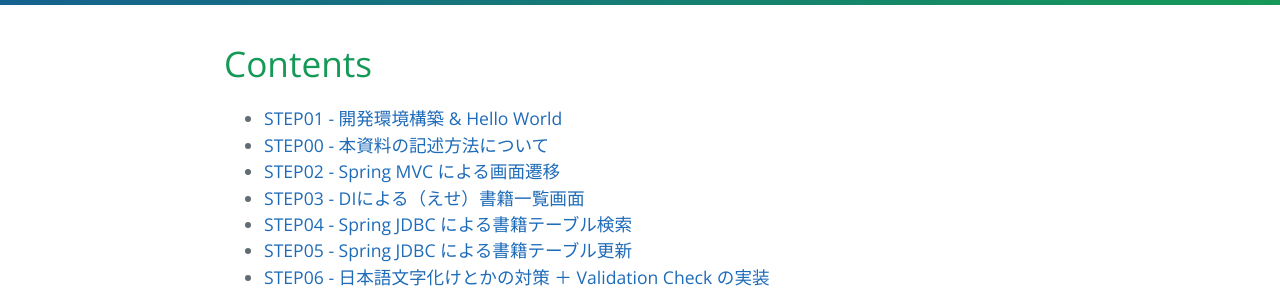
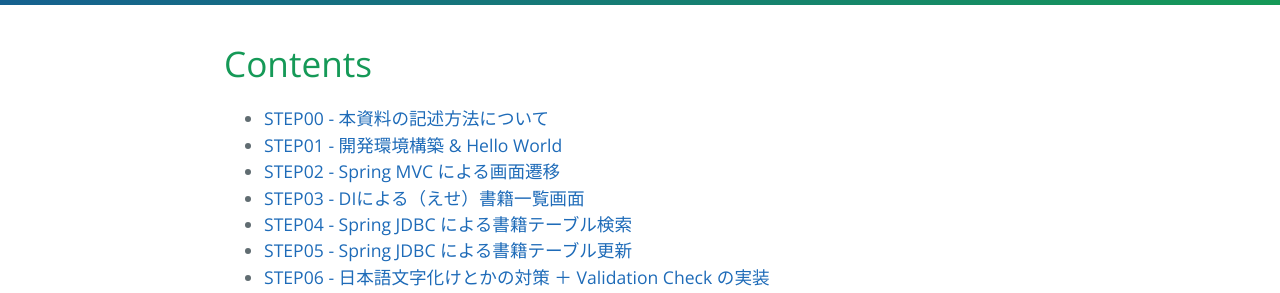
Before and after one commit to ngzm/training-java-spring-entry, a Jekyll site: the page built from index.html, in a window 1280 px wide. Shown: the part 378-671 px from the top of the page. Built offline with Jekyll 4.4.1, drawn with Linux system fonts in a browser that asks for light colours; the list of posts is cut into pages by our own code.

Commit message:
handson の資料をSTEP番号でソートして一覧表示するように修正

```diff
--- a/index.html
+++ b/index.html
@@ -6,7 +6,8 @@ title:  "Spring Framework 入門"
 <div id="home">
   <h1>Contents</h1>
   <ul class="posts">
-    {% for handson in site.handsons %}
+    {% assign sorted_handsons = (site.handsons | sort:"step") %}
+    {% for handson in sorted_handsons %}
       <li><a href="{{ site.baseurl }}{{ handson.url }}">
           {{ handson.step }} - {{ handson.title }}
       </a></li>
```
